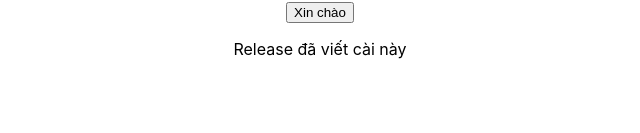
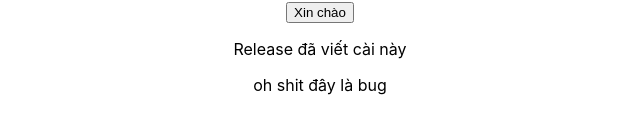
Before and after one commit to GreenDyy/demo-gitflow, a React (Create React App) app: page / in a window 1280 px wide. Shown: the part 241-374 px from the top of the page, without its empty margins (320-960 px from the left). Built offline with nearby package versions, Linux system fonts and the light colour scheme.

Commit message:
gặp bug

```diff
--- a/src/pages/Home/Home.tsx
+++ b/src/pages/Home/Home.tsx
@@ -11,6 +11,7 @@ function Home() {
         <Login/>
         <Hello/>
         <p>Release đã viết cài này</p>
+        <p>oh shit đây là bug</p>
     </div>
   )
 }
```
